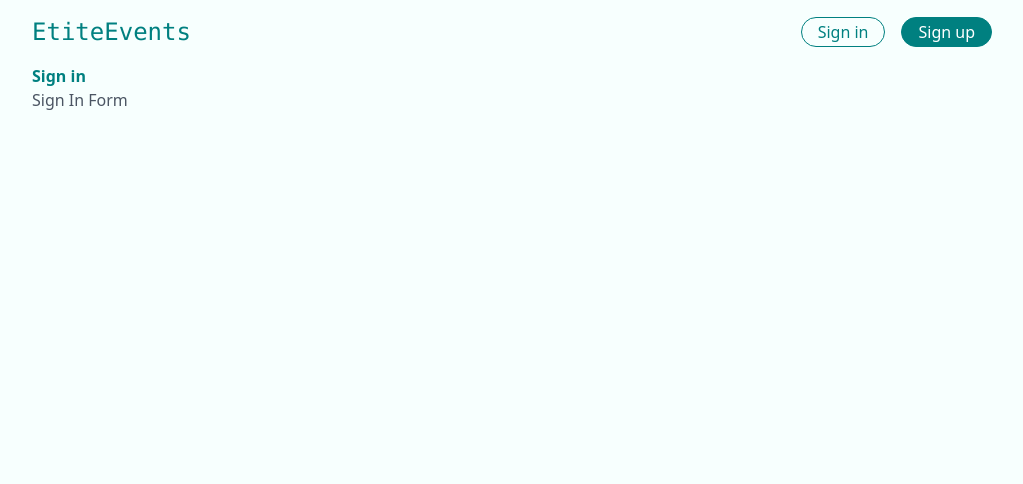
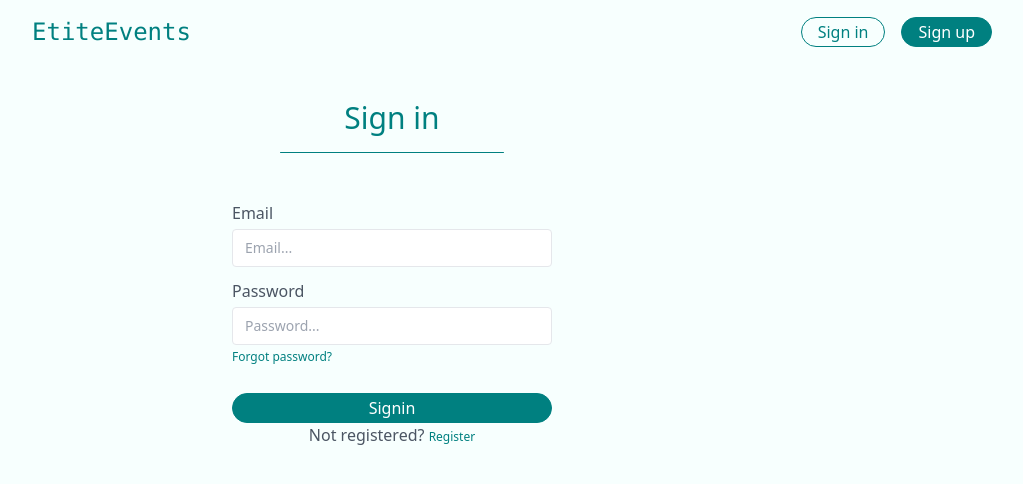
Before and after one commit to ericndungutse/event-managment-system, a React (Vite) app in the folder client/: page /sign-in in a window 1280 px wide. Shown: the top 484 px of the page, without its empty margins (128-1151 px from the left). Built offline with nearby package versions, Linux system fonts and the light colour scheme.

Commit message:
feat: build sign in page

```diff
--- /dev/null
+++ b/client/src/components/Button.jsx
@@ -0,0 +1,16 @@
+import React from 'react';
+
+export default function Button({
+  children,
+  customClasses,
+  disabled,
+}) {
+  return (
+    <button
+      className={`${customClasses} bg-primary-color hover:border-primary-color align-middle text-base text-white border border-primary-color py-0.5 px-4 rounded-full font-light`}
+      disabled={disabled}
+    >
+      {children}
+    </button>
+  );
+}
--- /dev/null
+++ b/client/src/components/Input.jsx
@@ -0,0 +1,21 @@
+function Input({
+  type,
+  id,
+  placeholder,
+  required,
+  inputValueChangeHandler,
+}) {
+  return (
+    <input
+      type={type}
+      className='bg-grey-200 px-3 text-sm py-2 rounded border outline-none focus:invalid:border-red-400 valid:border-green-700'
+      id={id}
+      placeholder={placeholder}
+      required={required}
+      onChange={inputValueChangeHandler?.onChangeHandler}
+      value={inputValueChangeHandler?.value}
+    />
+  );
+}
+
+export default Input;
--- /dev/null
+++ b/client/src/components/InputGroup.jsx
@@ -0,0 +1,26 @@
+import React from 'react';
+import InputLabel from './InputLabel';
+import Input from './Input';
+
+export default function InputGroup({
+  htmlFor,
+  labelText,
+  type,
+  id,
+  placeholder,
+  required,
+  inputValueChangeHandler,
+}) {
+  return (
+    <div className='flex flex-col gap-1'>
+      <InputLabel htmlFor={htmlFor}>{labelText}</InputLabel>
+      <Input
+        type={type}
+        id={id}
+        placeholder={placeholder}
+        required={required}
+        inputValueChangeHandler={inputValueChangeHandler}
+      />
+    </div>
+  );
+}
--- /dev/null
+++ b/client/src/components/InputLabel.jsx
@@ -0,0 +1,9 @@
+function InputLabel({ htmlFor, children }) {
+  return (
+    <label htmlFor={htmlFor} className='text-base'>
+      {children}
+    </label>
+  );
+}
+
+export default InputLabel;
--- a/client/src/features/SignIn/SignInForm.jsx
+++ b/client/src/features/SignIn/SignInForm.jsx
@@ -1,5 +1,57 @@
 import React from 'react';
+import InputGroup from '../../components/InputGroup';
+import Button from '../../components/Button';
+import { Link } from 'react-router-dom';
 
 export default function SignInForm() {
-  return <>Sign In Form</>;
+  return (
+    <form
+      className='w-full flex flex-col gap-3'
+      // onSubmit={handleSubmit}
+    >
+      {/* {errorMsg && (
+        <InComponentError>{errorMsg}</InComponentError>
+      )} */}
+
+      <InputGroup
+        htmlFor='email'
+        type='email'
+        id='email'
+        placeholder='Email...'
+        labelText='Email'
+        required={true}
+        // inputValueChangeHandler={{
+        //   value: email,
+        //   onChangeHandler: handleEmailOnChange,
+        // }}
+      />
+      <InputGroup
+        htmlFor='password'
+        type='password'
+        id='password'
+        placeholder='Password...'
+        labelText='Password'
+        required={true}
+        // inputValueChangeHandler={{
+        //   value: password,
+        //   onChangeHandler: handlePasswordOnChange,
+        // }}
+      />
+      <Link
+        href='#'
+        className='text-xs block text-primary-color hover:underline -mt-2'
+      >
+        Forgot password?
+      </Link>
+      <Button
+        customClasses='mt-4 btn-primary'
+        // disabled={isLoading}
+      >
+        Signin
+        {/* {' '}
+        {(isLoading && <LoadingSpinner />) ||
+          'Sign in'}{' '} */}
+      </Button>
+    </form>
+  );
 }
--- a/client/src/pages/SignIn.jsx
+++ b/client/src/pages/SignIn.jsx
@@ -1,14 +1,29 @@
 import React from 'react';
 import PageLayout from '../ui/PageLayout';
 import SignInForm from '../features/SignIn/SignInForm';
+import { Link } from 'react-router-dom';
 
 export default function SignIn() {
   return (
     <PageLayout>
-      <h3 className='text-primary-color font-semibold'>
-        Sign in
-      </h3>
-      <SignInForm />
+      <div className='flex flex-col items-center justify-center py-12 -mt-3 w-full md:w-3/4 gap-6'>
+        <div className='max-w-80 w-80 flex justify-center flex-col items-center'>
+          <h2 className='text-primary-color text-3xl font-light text-center mb-8'>
+            Sign in
+            <hr className='w-56 h-[0.5px] bg-primary-color max-auto my-4 border-0 rounded' />
+          </h2>
+          <SignInForm />
+          <p className=''>
+            Not registered?{' '}
+            <Link
+              to='/signup'
+              className='text-xs text-primary-color hover:underline'
+            >
+              Register
+            </Link>
+          </p>
+        </div>
+      </div>
     </PageLayout>
   );
 }
--- a/client/src/ui/Header.jsx
+++ b/client/src/ui/Header.jsx
@@ -1,22 +1,16 @@
 import React from 'react';
+import HorizontalNav from './HorizontalNav';
+import { Link } from 'react-router-dom';
 
 export default function Header() {
   return (
     <header className='py-4 flex justify-between items-center'>
       <div className='flex items-center'>
         <h1 className='text-primary-color text-2xl font-mono font-extralight'>
-          EtiteEvents
+          <Link to='/'>EtiteEvents</Link>
         </h1>
       </div>
-      <div className='flex items-center gap-4'>
-        <button className='text-primary-color border border-primary-color align-middle text-base py-0.5 px-4 rounded-full font-light'>
-          Sign in
-        </button>
-
-        <button className='bg-primary-color hover:border-primary-color align-middle text-base text-white border border-primary-color py-0.5 px-4 rounded-full font-light'>
-          Sign up
-        </button>
-      </div>
+      <HorizontalNav />
     </header>
   );
 }
--- /dev/null
+++ b/client/src/ui/HorizontalNav.jsx
@@ -0,0 +1,24 @@
+import React from 'react';
+import { Link } from 'react-router-dom';
+
+export default function HorizontalNav() {
+  return (
+    <nav>
+      <div className='flex items-center gap-4'>
+        <Link
+          to='/sign-in'
+          className='text-primary-color border border-primary-color align-middle text-base py-0.5 px-4 rounded-full font-light'
+        >
+          Sign in
+        </Link>
+
+        <Link
+          to='/sign-in'
+          className='bg-primary-color hover:border-primary-color align-middle text-base text-white border border-primary-color py-0.5 px-4 rounded-full font-light'
+        >
+          Sign up
+        </Link>
+      </div>
+    </nav>
+  );
+}
```
